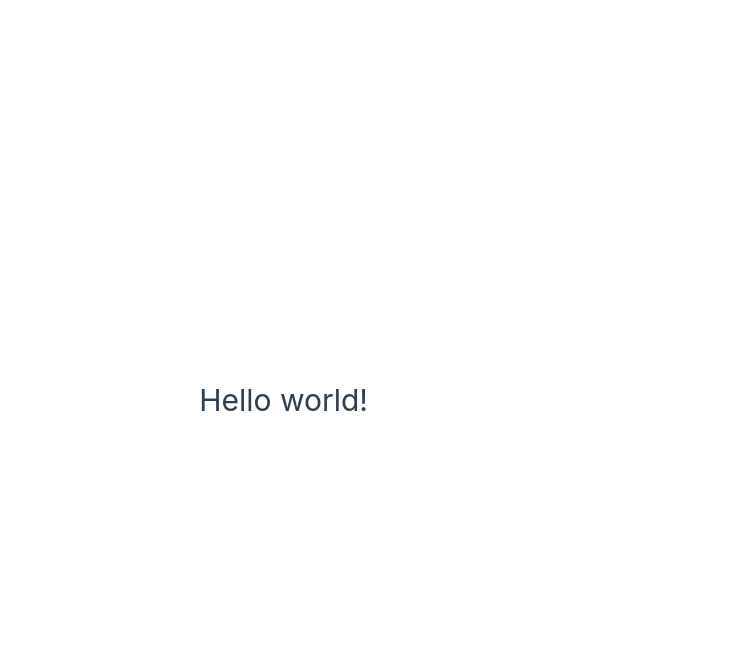
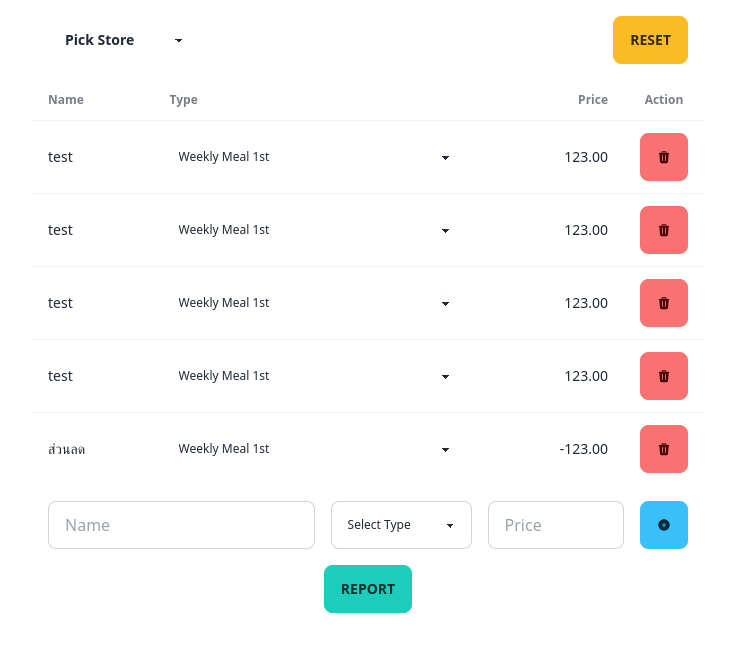
Before and after one commit to TonPC64/biset, a Vue app: page / in a window 1280 px wide. Shown: the top 652 px of the page, without its empty margins (272-1007 px from the left). Built offline with nearby package versions, Linux system fonts and the light colour scheme.

Commit message:
feat: mvp version for can report to table

```diff
--- a/package.json
+++ b/package.json
@@ -16,12 +16,15 @@
     "format": "prettier --write src/"
   },
   "dependencies": {
+    "lodash": "^4.17.21",
     "pinia": "^2.0.36",
     "vue": "^3.3.2"
   },
   "devDependencies": {
+    "@heroicons/vue": "^2.0.18",
     "@rushstack/eslint-patch": "^1.2.0",
     "@tsconfig/node18": "^2.0.1",
+    "@types/lodash": "^4.14.195",
     "@types/node": "^18.16.8",
     "@vitejs/plugin-vue": "^4.2.3",
     "@vitejs/plugin-vue-jsx": "^3.0.1",
@@ -30,6 +33,7 @@
     "@vue/tsconfig": "^0.4.0",
     "autoprefixer": "^10.4.14",
     "cypress": "^12.12.0",
+    "daisyui": "^3.0.3",
     "eslint": "^8.39.0",
     "eslint-plugin-cypress": "^2.13.3",
     "eslint-plugin-vue": "^9.11.0",
--- a/src/App.vue
+++ b/src/App.vue
@@ -1,5 +1,227 @@
+<script setup lang="ts">
+import { TrashIcon, PlusCircleIcon } from '@heroicons/vue/24/solid';
+</script>
+
 <template>
-  <h1 class="text-3xl font-bold underline">
-    Hello world!
-  </h1>
+  <div class="container max-w-2xl mx-auto py-4">
+    <!-- Header -->
+    <div class="flex justify-between mb-4 mx-4">
+      <div class="flex flex-col items-center justify-center ">
+        <span class="font-bold text-xl">
+          <select id="store" v-model="store" class="select w-full max-w-xs mr-4">
+            <option disabled selected value="null">Pick Store</option>
+            <option v-for="(t, si) in stores" :key="si" :value="t.value">{{ t.text }}</option>
+          </select>
+        </span>
+      </div>
+      <button class="btn btn-warning" @click="reset">Reset</button>
+    </div>
+
+    <div class="overflow-x-auto mb-4">
+      <!-- List Table -->
+      <table class="table table-auto">
+        <thead>
+          <tr>
+            <th>Name</th>
+            <th>Type</th>
+            <th class="text-right">Price</th>
+            <th class="text-center w-12">Action</th>
+          </tr>
+        </thead>
+        <tbody>
+          <tr :key="i" v-for="(item, i) in lists" class="hover">
+            <td>{{ item.name }}</td>
+            <td>
+              <select :id="`item_type_${i}`" v-model="item.type" class="select select-xs w-full max-w-xs mr-4">
+                <option v-for="(t, si) in types" :key="si" :value="t.value">{{ t.text }}</option>
+              </select>
+            </td>
+            <td class="text-right">{{ formatPrice(item.price) }}</td>
+            <td>
+              <button class="btn btn-error h-12 w-12" @click="removeItem(i)">
+                <TrashIcon class="w-4" />
+              </button>
+            </td>
+          </tr>
+        </tbody>
+      </table>
+    </div>
+
+    <!-- Input -->
+    <form id="input" ref="input" @submit="addItem">
+      <div class="flex gap-4 w-full px-4">
+        <input id="input_name" ref="input_name" required v-model="input.name" type="text" placeholder="Name"
+          class="input input-bordered w-6/12 max-w-xs" />
+        <select id="input_type" required v-model="input.type" class="select select-bordered max-w-xs text-xs w-3/12">
+          <option disabled :value="null">Select Type</option>
+          <option v-for="(t, i) in types" :key="i" :value="t.value">{{ t.text }}</option>
+        </select>
+        <input id="input_price" required v-model.number="input.price" step="0.01" type="number" placeholder="Price"
+          class="input input-bordered w-3/12 max-w-xs" />
+        <button class="btn btn-info h-12 w-12" type="submit">
+          <PlusCircleIcon class="w-4" />
+        </button>
+      </div>
+    </form>
+
+    <!-- Report -->
+    <div class="my-4 flex justify-center" v-if="lists.length > 0">
+      <button class="btn btn-xl btn-accent" @click="report">Report</button>
+    </div>
+
+    <table class="table table-auto" v-if="showReport">
+      <thead>
+        <tr>
+          <th>Name</th>
+          <th class="text-right">Price</th>
+          <th>Type</th>
+          <th>Store</th>
+        </tr>
+      </thead>
+      <tbody>
+        <tr :key="key" v-for="item, key in reportData">
+          <td>{{ item.value }}</td>
+          <td class="text-right">{{ item.price }}</td>
+          <td>{{ optionValue(key as string, types) }}</td>
+          <td>{{ optionValue(store || '', stores) }}</td>
+        </tr>
+      </tbody>
+    </table>
+
+  </div>
 </template>
+
+<script lang="ts">
+import { defineComponent } from 'vue';
+
+interface Input {
+  name: string
+  type: string | null
+  price: number | null
+}
+
+interface Report {
+  value: string;
+  price: string;
+  priceSum: number;
+}
+
+interface ReportGroup {
+  [key: string]: Report
+}
+
+const defaultInput = {
+  type: null,
+  price: null,
+} as Input;
+
+interface Option {
+  text: string;
+  value: string;
+}
+
+export default defineComponent({
+  data() {
+    return {
+      store: null,
+      input: defaultInput,
+      lists: [
+        { name: 'test', type: 'week1', price: 123 },
+        { name: 'test', type: 'week1', price: 123 },
+        { name: 'test', type: 'week1', price: 123 },
+        { name: 'test', type: 'week1', price: 123 },
+        { name: 'ส่วนลด', type: 'week1', price: -123 },
+      ] as Input[],
+      types: [
+        { text: 'Weekly Meal 1st', value: 'week1' },
+        { text: 'Weekly Meal 2nd', value: 'week2' },
+        { text: 'Weekly Meal 3rd', value: 'week3' },
+        { text: 'Weekly Meal 4th', value: 'week4' },
+        { text: 'Weekly Meal 5th', value: 'week5' },
+        { text: 'Ingredients', value: 'ingredients' },
+        { text: 'Household Items', value: 'household' },
+        { text: 'Snack&Drink', value: 'snack_drink' },
+        { text: 'Personal items', value: 'personal' },
+        { text: 'Frozen food', value: 'frozen' },
+        { text: 'Fruits', value: 'fruits' },
+      ] as Option[],
+      stores: [
+        { text: 'Tops', value: 'tops' },
+        { text: 'BigC', value: 'bigc' },
+        { text: 'Market', value: 'market' },
+        { text: '7-11', value: 'seven' },
+        { text: 'Watson', value: 'watson' },
+        { text: 'Lotus', value: 'lotus' },
+        { text: 'Homepro', value: 'homepro' },
+        { text: 'Makro', value: 'makro' },
+        { text: 'Maxvalue', value: 'maxvalue' },
+        { text: 'FoodPanda', value: 'foodpanda' },
+        { text: 'Grab', value: 'grab' },
+      ] as Option[],
+      reportData: {} as ReportGroup,
+    };
+  },
+  computed: {
+    showReport(): Boolean {
+      return Object.keys(this.reportData).length !== 0;
+    },
+  },
+  methods: {
+    reset() {
+      this.lists = [];
+      this.input = Object.assign({}, defaultInput);
+      this.reportData = Object.assign({}, {} as ReportGroup);
+    },
+    addItem(e: Event) {
+      if (!this.input.name || !this.input.type || !this.input.price) {
+        return;
+      }
+      this.lists.push(Object.assign({}, this.input));
+      this.input = Object.assign({}, defaultInput);
+      (this.$refs.input as HTMLFormElement).reset();
+
+      e.preventDefault();
+    },
+    removeItem(index: number) {
+      this.lists.splice(index, 1);
+    },
+    formatPrice(p: number | null): String {
+      return (p || 0).toLocaleString('th-TH', { minimumFractionDigits: 2 });
+    },
+    report() {
+      this.reportData = this.lists.reduce((agg: ReportGroup, item: Input) => {
+        if (!item.type) return agg;
+        if (!item.price) return agg;
+
+        const key = item.type;
+
+        if (!agg[key]) {
+          agg[key] = {
+            value: '',
+            price: '=',
+            priceSum: 0,
+          };
+        }
+
+        if (agg[key].value != '') agg[key].value += ' ';
+        if (agg[key].price != '=') {
+          if (item.price >= 0) agg[key].price += '+';
+        }
+
+        agg[key].value += item.name;
+        agg[key].price += item.price;
+        agg[key].priceSum += item.price;
+
+        return agg;
+      }, {} as ReportGroup);
+    },
+    optionValue(k: string, o: Option[]): String {
+      const t = o.find((i: Option) => {
+        return i.value == k;
+      });
+
+      return t?.text || '';
+    },
+  },
+});
+</script>
--- a/src/assets/base.css
+++ /dev/null
@@ -1,73 +0,0 @@
-/* color palette from <https://github.com/vuejs/theme> */
-:root {
-  --vt-c-white: #ffffff;
-  --vt-c-white-soft: #f8f8f8;
-  --vt-c-white-mute: #f2f2f2;
-
-  --vt-c-black: #181818;
-  --vt-c-black-soft: #222222;
-  --vt-c-black-mute: #282828;
-
-  --vt-c-indigo: #2c3e50;
-
-  --vt-c-divider-light-1: rgba(60, 60, 60, 0.29);
-  --vt-c-divider-light-2: rgba(60, 60, 60, 0.12);
-  --vt-c-divider-dark-1: rgba(84, 84, 84, 0.65);
-  --vt-c-divider-dark-2: rgba(84, 84, 84, 0.48);
-
-  --vt-c-text-light-1: var(--vt-c-indigo);
-  --vt-c-text-light-2: rgba(60, 60, 60, 0.66);
-  --vt-c-text-dark-1: var(--vt-c-white);
-  --vt-c-text-dark-2: rgba(235, 235, 235, 0.64);
-}
-
-/* semantic color variables for this project */
-:root {
-  --color-background: var(--vt-c-white);
-  --color-background-soft: var(--vt-c-white-soft);
-  --color-background-mute: var(--vt-c-white-mute);
-
-  --color-border: var(--vt-c-divider-light-2);
-  --color-border-hover: var(--vt-c-divider-light-1);
-
-  --color-heading: var(--vt-c-text-light-1);
-  --color-text: var(--vt-c-text-light-1);
-
-  --section-gap: 160px;
-}
-
-@media (prefers-color-scheme: dark) {
-  :root {
-    --color-background: var(--vt-c-black);
-    --color-background-soft: var(--vt-c-black-soft);
-    --color-background-mute: var(--vt-c-black-mute);
-
-    --color-border: var(--vt-c-divider-dark-2);
-    --color-border-hover: var(--vt-c-divider-dark-1);
-
-    --color-heading: var(--vt-c-text-dark-1);
-    --color-text: var(--vt-c-text-dark-2);
-  }
-}
-
-*,
-*::before,
-*::after {
-  box-sizing: border-box;
-  margin: 0;
-  font-weight: normal;
-}
-
-body {
-  min-height: 100vh;
-  color: var(--color-text);
-  background: var(--color-background);
-  transition: color 0.5s, background-color 0.5s;
-  line-height: 1.6;
-  font-family: Inter, -apple-system, BlinkMacSystemFont, 'Segoe UI', Roboto, Oxygen, Ubuntu,
-    Cantarell, 'Fira Sans', 'Droid Sans', 'Helvetica Neue', sans-serif;
-  font-size: 15px;
-  text-rendering: optimizeLegibility;
-  -webkit-font-smoothing: antialiased;
-  -moz-osx-font-smoothing: grayscale;
-}
--- a/src/assets/main.css
+++ b/src/assets/main.css
@@ -1,35 +1,11 @@
-@import './base.css';
+@tailwind base;
+@tailwind components;
+@tailwind utilities;
 
-#app {
-  max-width: 1280px;
-  margin: 0 auto;
-  padding: 2rem;
-
-  font-weight: normal;
+@layer base {
+	input[type="number"]::-webkit-inner-spin-button,
+	input[type="number"]::-webkit-outer-spin-button {
+		-webkit-appearance: none;
+		margin: 0;
+	}
 }
-
-a,
-.green {
-  text-decoration: none;
-  color: hsla(160, 100%, 37%, 1);
-  transition: 0.4s;
-}
-
-@media (hover: hover) {
-  a:hover {
-    background-color: hsla(160, 100%, 37%, 0.2);
-  }
-}
-
-@media (min-width: 1024px) {
-  body {
-    display: flex;
-    place-items: center;
-  }
-
-  #app {
-    display: grid;
-    grid-template-columns: 1fr 1fr;
-    padding: 0 2rem;
-  }
-}
--- a/src/style.css
+++ /dev/null
@@ -1,3 +0,0 @@
-@tailwind base;
-@tailwind components;
-@tailwind utilities;
--- a/tailwind.config.js
+++ b/tailwind.config.js
@@ -2,11 +2,15 @@
 // eslint-disable-next-line no-undef
 module.exports = {
   content: [
-    "./index.html",
-    "./src/**/*.{vue,js,ts,jsx,tsx}",
+    './index.html',
+    './src/**/*.{vue,js,ts,jsx,tsx}',
   ],
   theme: {
     extend: {},
   },
-  plugins: [],
-}
+  // eslint-disable-next-line no-undef
+  plugins: [require('daisyui')],
+  daisyui: {
+    themes: ['light'],
+  },
+};
```
Also changed, not shown: src/main.ts (+7 -7 lines), .eslintrc.cjs, src/assets/logo.svg (deleted), 1 other file (tests, documents, lock files or other folders).
